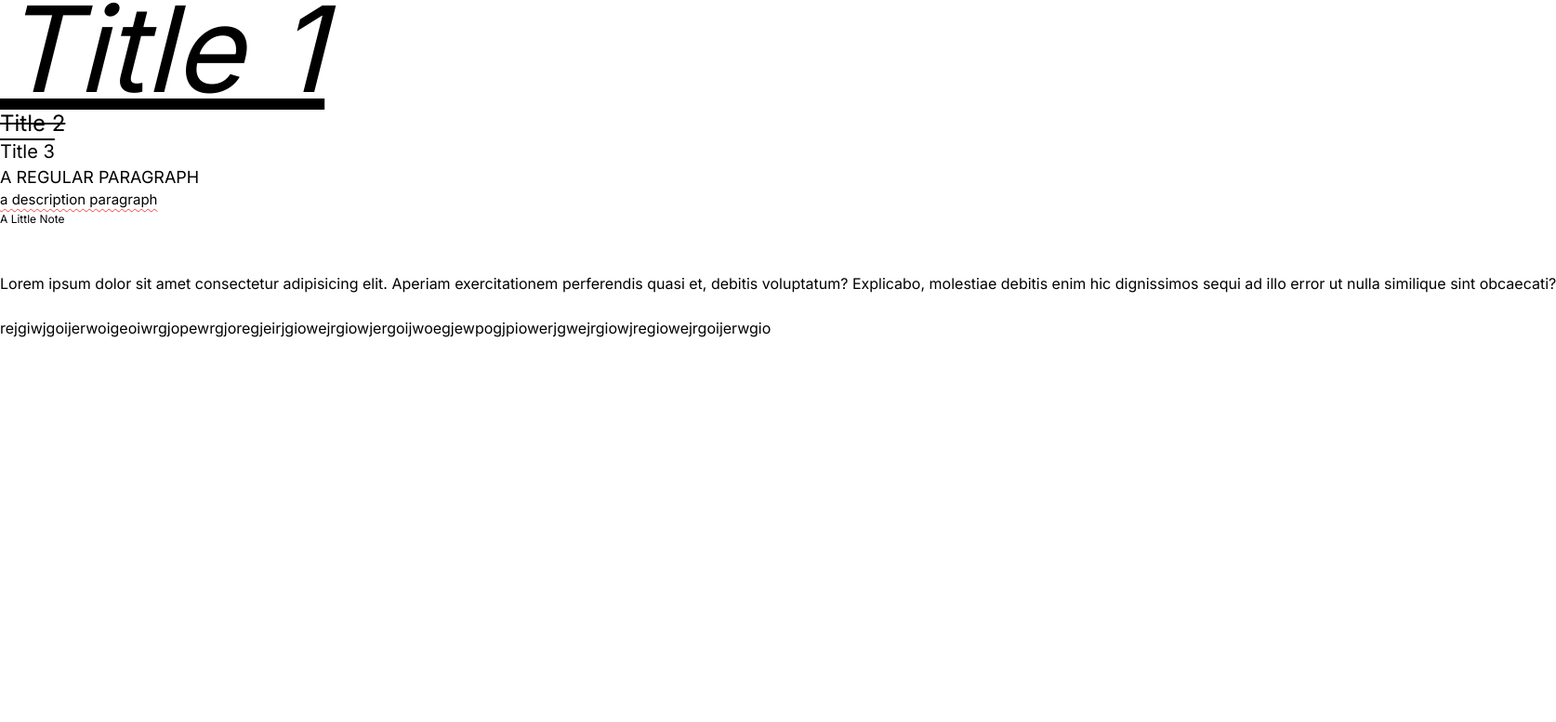
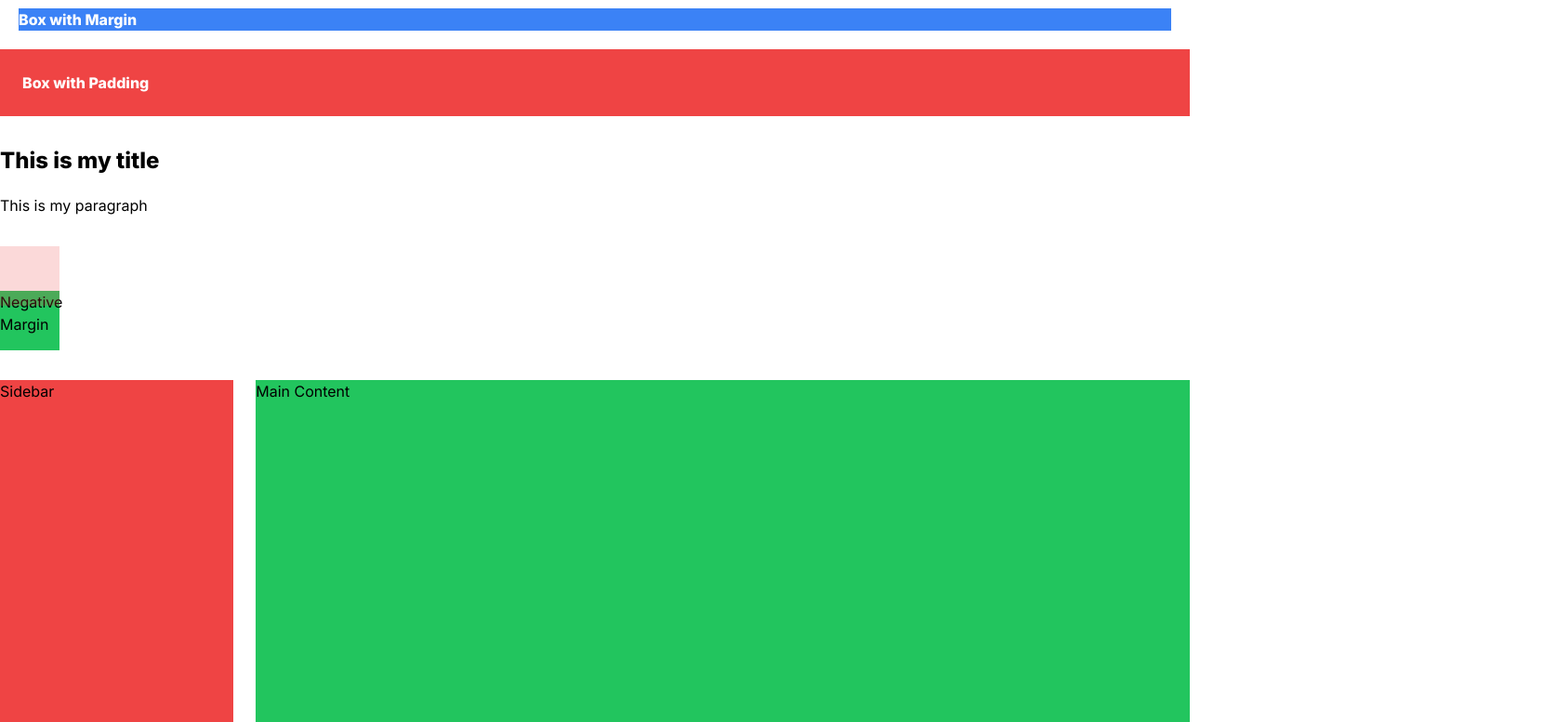
Before and after one commit to LeonLow97-Sandbox/tailwind-css-bootcamp, a Vue app in the folder freecodecamp/tailwind/: page / in a window 1280 px wide. Shown: the part 11-788 px from the top of the page at 93% size, 1674 px wide, since content can reach past the window. Built offline with nearby package versions, Linux system fonts and the light colour scheme.

Commit message:
Tailwind spacing and sizes

```diff
--- a/freecodecamp/tailwind/src/App.vue
+++ b/freecodecamp/tailwind/src/App.vue
@@ -1,9 +1,11 @@
 <template>
   <!-- <Customization /> -->
-  <Typography />
+  <!-- <Typography /> -->
+  <Padding />
 </template>
 
 <script setup>
-import Customization from './components/Customization.vue';
-import Typography from './components/Typography.vue';
+import Customization from "./components/Customization.vue";
+import Typography from "./components/Typography.vue";
+import Padding from "./components/Padding.vue";
 </script>
--- /dev/null
+++ b/freecodecamp/tailwind/src/components/Padding.vue
@@ -0,0 +1,23 @@
+<template>
+  <div>
+    <div class="m-4 bg-blue-500 font-bold text-white">Box with Margin</div>
+  </div>
+  <div>
+    <div class="bg-red-500 p-4 font-bold text-white">Box with Padding</div>
+  </div>
+
+  <div class="mt-5">
+    <h1 class="mb-4 text-2xl font-bold">This is my title</h1>
+    <p>This is my paragraph</p>
+  </div>
+
+  <div class="mt-5">
+    <div class="h-16 w-16 bg-red-500 opacity-20">&nbsp;</div>
+    <div class="h-16 w-16 -mt-2 bg-green-500">Negative Margin</div>
+  </div>
+
+  <div class="mt-5 flex space-x-4">
+    <div class="min-h-screen w-1/5 bg-red-500">Sidebar</div>
+    <div class="w-4/5 bg-green-500">Main Content</div>
+  </div>
+</template>
--- a/freecodecamp/tailwind/tailwind.config.js
+++ b/freecodecamp/tailwind/tailwind.config.js
@@ -1,32 +1,38 @@
 /** @type {import('tailwindcss').Config} */
 export default {
-  content: ['./index.html', './src/**/*.{vue,js,ts,jsx,tsx}'],
+  content: ["./index.html", "./src/**/*.{vue,js,ts,jsx,tsx}"],
   theme: {
-    screens: {
-      sm: '480px',
-      md: '768px',
-      lg: '976px',
-      xl: '1440px',
-    },
-    spacing: {
-      1: '8px',
-      2: '12px',
-      3: '16px',
-      4: '24px',
-      5: '32px',
-      6: '48px',
-    },
     extend: {
       colors: {
         vuejs: {
-          100: '#49e659',
-          932: '#458320',
+          100: "#49e659",
+          932: "#458320",
         },
       },
       fontSize: {
-        base: '18px',
-        sm: '15px',
-        xs: '12px',
+        base: "18px",
+        sm: "15px",
+        xs: "12px",
+      },
+      screens: {
+        sm: "480px",
+        md: "768px",
+        lg: "976px",
+        xl: "1440px",
+      },
+      spacing: {
+        1: "8px",
+        2: "12px",
+        3: "16px",
+        4: "24px",
+        5: "32px",
+        6: "48px",
+      },
+      margin: {
+        1: "14px",
+        2: "16px",
+        3: "18px",
+        4: "20px",
       },
     },
   },
```
Also changed, not shown: 1 other file (tests, documents, lock files or other folders).
